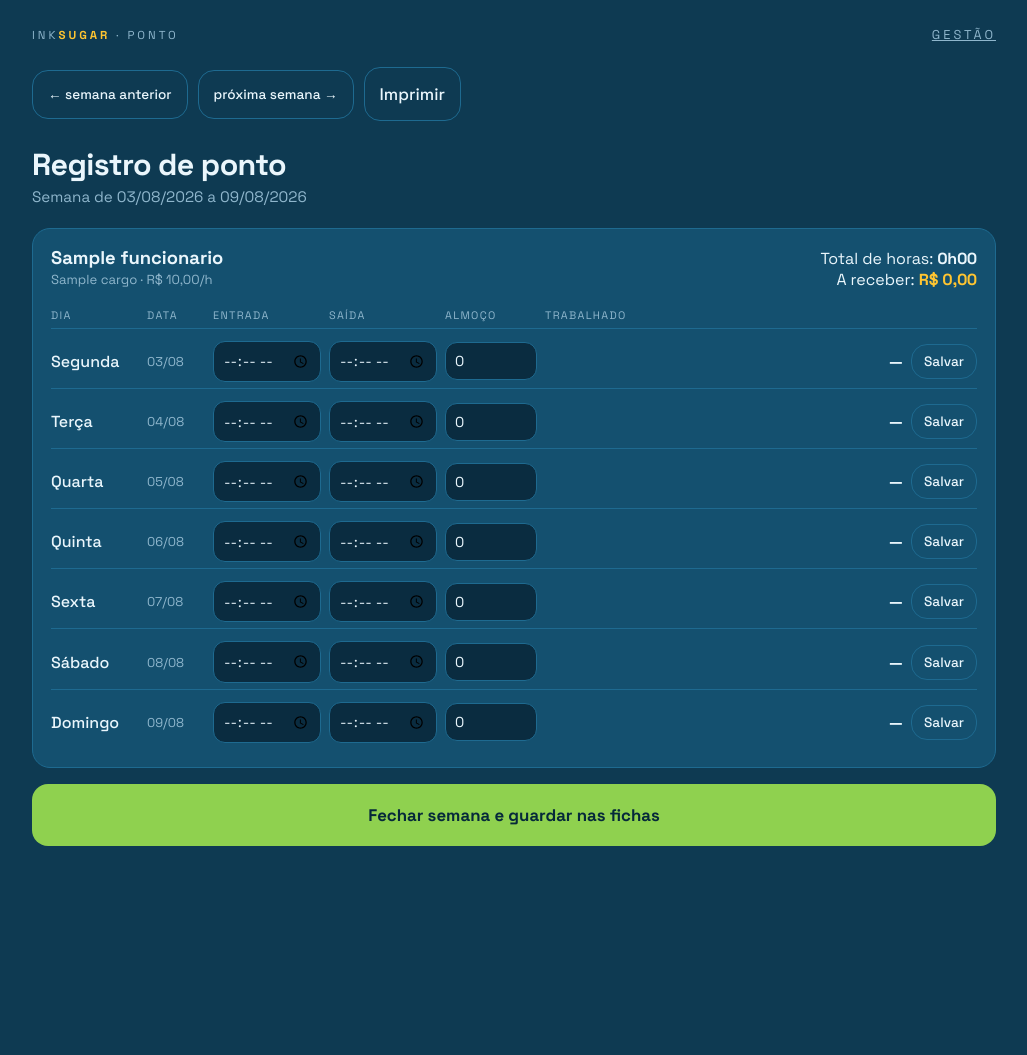
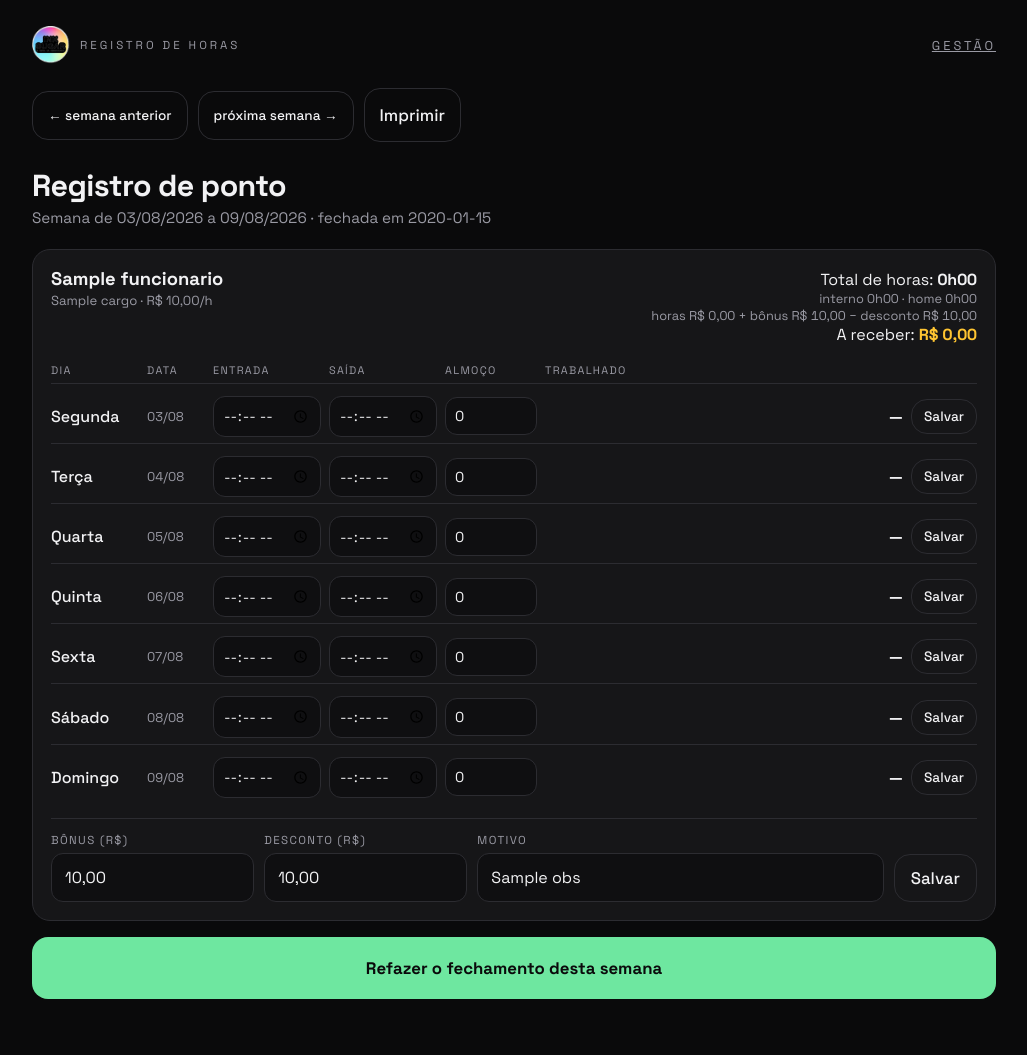
Before and after one commit to inksugar/ponto-inksugar, a Flask app: page /admin/semana in a window 1280 px wide. Shown: the whole page, without its empty margins (126-1153 px from the left). Before the commit the page ends 846 px from the top, so only its background shows below. Run offline with Flask 3, Linux system fonts and the light colour scheme; the visitor is signed in with stand-in values (Sample User, id 1); a database or web service that is not in the repository returns one stand-in record (values such as "Sample title"); some libraries are stand-ins or nearby versions.

Commit message:
Tema preto com logo, hibrido, bonus e desconto, sessao longa

```diff
--- a/app.py
+++ b/app.py
@@ -17,6 +17,7 @@ JORNADA_LIMITE = 420  # 7h em minutos
 
 app = Flask(__name__)
 app.secret_key = os.environ.get("SECRET_KEY", "troque-isso")
+app.permanent_session_lifetime = timedelta(days=30)
 
 DATABASE_URL = os.environ["DATABASE_URL"]
 ADMIN_SENHA = os.environ.get("ADMIN_SENHA", "inksugar")
@@ -43,6 +44,8 @@ def init_db():
                 nome TEXT NOT NULL,
                 cargo TEXT NOT NULL DEFAULT '',
                 valor_hora NUMERIC(10,2) NOT NULL DEFAULT 0,
+                hibrido BOOLEAN NOT NULL DEFAULT FALSE,
+                valor_hora_home NUMERIC(10,2) NOT NULL DEFAULT 0,
                 foto TEXT,
                 ativo BOOLEAN NOT NULL DEFAULT TRUE
             );
@@ -53,7 +56,8 @@ def init_db():
                 entrada TIMESTAMP,
                 saida TIMESTAMP,
                 almoco_min INTEGER NOT NULL DEFAULT 0,
-                minutos INTEGER
+                minutos INTEGER,
+                local TEXT NOT NULL DEFAULT 'interno'
             );
             CREATE TABLE IF NOT EXISTS fechamentos (
                 id SERIAL PRIMARY KEY,
@@ -62,10 +66,28 @@ def init_db():
                 fim DATE NOT NULL,
                 minutos INTEGER NOT NULL,
                 valor NUMERIC(10,2) NOT NULL,
+                bonus NUMERIC(10,2) NOT NULL DEFAULT 0,
+                desconto NUMERIC(10,2) NOT NULL DEFAULT 0,
+                obs TEXT DEFAULT '',
                 criado_em TIMESTAMP NOT NULL DEFAULT NOW(),
                 UNIQUE (funcionario_id, ini, fim)
             );
+            CREATE TABLE IF NOT EXISTS ajustes (
+                id SERIAL PRIMARY KEY,
+                funcionario_id INTEGER NOT NULL REFERENCES funcionarios(id) ON DELETE CASCADE,
+                ini DATE NOT NULL,
+                bonus NUMERIC(10,2) NOT NULL DEFAULT 0,
+                desconto NUMERIC(10,2) NOT NULL DEFAULT 0,
+                obs TEXT DEFAULT '',
+                UNIQUE (funcionario_id, ini)
+            );
             CREATE INDEX IF NOT EXISTS idx_pontos_dia ON pontos (dia);
+            ALTER TABLE funcionarios ADD COLUMN IF NOT EXISTS hibrido BOOLEAN NOT NULL DEFAULT FALSE;
+            ALTER TABLE funcionarios ADD COLUMN IF NOT EXISTS valor_hora_home NUMERIC(10,2) NOT NULL DEFAULT 0;
+            ALTER TABLE pontos ADD COLUMN IF NOT EXISTS local TEXT NOT NULL DEFAULT 'interno';
+            ALTER TABLE fechamentos ADD COLUMN IF NOT EXISTS bonus NUMERIC(10,2) NOT NULL DEFAULT 0;
+            ALTER TABLE fechamentos ADD COLUMN IF NOT EXISTS desconto NUMERIC(10,2) NOT NULL DEFAULT 0;
+            ALTER TABLE fechamentos ADD COLUMN IF NOT EXISTS obs TEXT DEFAULT '';
         """)
 
 
@@ -82,6 +104,16 @@ def hm(minutos):
         return "—"
     minutos = int(minutos)
     return f"{minutos // 60}h{minutos % 60:02d}"
+
+
+def dinheiro(txt):
+    txt = (txt or "0").strip().replace("R$", "").replace(" ", "")
+    if "," in txt:
+        txt = txt.replace(".", "").replace(",", ".")
+    try:
+        return round(float(txt), 2)
+    except ValueError:
+        return 0.0
 
 
 def brl(v):
@@ -195,14 +227,17 @@ def bater_saida(fid):
             almoco = max(0, min(240, int(request.form.get("almoco") or 0)))
         except ValueError:
             almoco = ALMOCO_PADRAO
+        local = request.form.get("local") if f["hibrido"] else "interno"
+        local = local if local in ("interno", "home") else "interno"
 
         almoco, minutos, ajustado = calcula(aberto["entrada"], n, almoco)
         cur.execute(
-            "UPDATE pontos SET saida=%s, almoco_min=%s, minutos=%s WHERE id=%s",
-            (n, almoco, minutos, aberto["id"]),
+            "UPDATE pontos SET saida=%s, almoco_min=%s, minutos=%s, local=%s WHERE id=%s",
+            (n, almoco, minutos, local, aberto["id"]),
         )
 
-    detalhe = f"{almoco} min de almoço registrados. Total do dia: {hm(minutos)}."
+    onde = " em home office" if local == "home" else ""
+    detalhe = f"{almoco} min de almoço registrados. Total do dia{onde}: {hm(minutos)}."
     aviso = ("A jornada passou de 7h, então o almoço foi ajustado para 30 min."
              if ajustado else None)
     return render_template("ok.html", f=f, tipo="Saída", cor="saida",
@@ -224,6 +259,7 @@ def admin_only(fn):
 def login():
     if request.method == "POST":
         if request.form.get("senha") == ADMIN_SENHA:
+            session.permanent = True
             session["admin"] = True
             return redirect(url_for("admin"))
         return render_template("login.html", erro="Senha incorreta.")
@@ -274,21 +310,26 @@ def salvar_funcionario():
     fid = request.form.get("id")
     nome = (request.form.get("nome") or "").strip()
     cargo = (request.form.get("cargo") or "").strip()
-    valor = (request.form.get("valor_hora") or "0").replace(".", "").replace(",", ".")
+    valor = dinheiro(request.form.get("valor_hora"))
+    hibrido = bool(request.form.get("hibrido"))
+    valor_home = dinheiro(request.form.get("valor_hora_home")) if hibrido else 0
     ativo = bool(request.form.get("ativo"))
     foto = request.form.get("foto") or None
 
     with db() as conn, conn.cursor() as cur:
         if fid:
             if foto:
-                cur.execute("UPDATE funcionarios SET nome=%s,cargo=%s,valor_hora=%s,ativo=%s,foto=%s WHERE id=%s",
-                            (nome, cargo, valor, ativo, foto, fid))
+                cur.execute("""UPDATE funcionarios SET nome=%s,cargo=%s,valor_hora=%s,
+                               hibrido=%s,valor_hora_home=%s,ativo=%s,foto=%s WHERE id=%s""",
+                            (nome, cargo, valor, hibrido, valor_home, ativo, foto, fid))
             else:
-                cur.execute("UPDATE funcionarios SET nome=%s,cargo=%s,valor_hora=%s,ativo=%s WHERE id=%s",
-                            (nome, cargo, valor, ativo, fid))
+                cur.execute("""UPDATE funcionarios SET nome=%s,cargo=%s,valor_hora=%s,
+                               hibrido=%s,valor_hora_home=%s,ativo=%s WHERE id=%s""",
+                            (nome, cargo, valor, hibrido, valor_home, ativo, fid))
         else:
-            cur.execute("INSERT INTO funcionarios (nome,cargo,valor_hora,foto) VALUES (%s,%s,%s,%s)",
-                        (nome, cargo, valor, foto))
+            cur.execute("""INSERT INTO funcionarios (nome,cargo,valor_hora,hibrido,valor_hora_home,foto)
+                           VALUES (%s,%s,%s,%s,%s,%s)""",
+                        (nome, cargo, valor, hibrido, valor_home, foto))
     return redirect(url_for("admin"))
 
 
@@ -309,13 +350,39 @@ def semana_do_funcionario(cur, fid, ini, fim):
     for r in cur.fetchall():
         regs.setdefault(r["dia"], []).append(r)
 
-    linhas, total = [], 0
+    linhas, interno, home = [], 0, 0
     for i in range(7):
         d = ini + timedelta(days=i)
         for r in regs.get(d, [None]):
-            total += (r["minutos"] or 0) if r else 0
+            if r and r["minutos"]:
+                if r["local"] == "home":
+                    home += r["minutos"]
+                else:
+                    interno += r["minutos"]
             linhas.append({"dia": DIAS[i], "data": d, "reg": r})
-    return linhas, total
+    return linhas, interno, home
+
+
+def ajuste_da_semana(cur, fid, ini):
+    cur.execute("SELECT * FROM ajustes WHERE funcionario_id=%s AND ini=%s", (fid, ini))
+    a = cur.fetchone()
+    return {
+        "bonus": float(a["bonus"]) if a else 0.0,
+        "desconto": float(a["desconto"]) if a else 0.0,
+        "obs": (a["obs"] if a else "") or "",
+    }
+
+
+def bloco_semana(cur, f, ini, fim):
+    linhas, interno, home = semana_do_funcionario(cur, f["id"], ini, fim)
+    aj = ajuste_da_semana(cur, f["id"], ini)
+    bruto = (interno / 60) * float(f["valor_hora"]) + (home / 60) * float(f["valor_hora_home"])
+    return {
+        "f": f, "linhas": linhas,
+        "interno": interno, "home": home, "total": interno + home,
+        "bruto": round(bruto, 2), "bonus": aj["bonus"], "desconto": aj["desconto"], "obs": aj["obs"],
+        "valor": round(bruto + aj["bonus"] - aj["desconto"], 2),
+    }
 
 
 @app.route("/admin/semana")
@@ -333,17 +400,33 @@ def semana():
             cur.execute("SELECT * FROM funcionarios WHERE ativo ORDER BY nome")
             equipe = cur.fetchall()
 
-        blocos = []
-        for f in equipe:
-            linhas, total = semana_do_funcionario(cur, f["id"], ini, fim)
-            blocos.append({
-                "f": f, "linhas": linhas, "total": total,
-                "valor": (total / 60) * float(f["valor_hora"]),
-            })
+        blocos = [bloco_semana(cur, f, ini, fim) for f in equipe]
+        cur.execute("SELECT * FROM fechamentos WHERE ini=%s ORDER BY criado_em DESC LIMIT 1", (ini,))
+        ja = cur.fetchone()
 
     return render_template("semana.html", blocos=blocos, ini=ini, fim=fim,
                            anterior=ini - timedelta(days=7), proxima=ini + timedelta(days=7),
-                           filtro=fid, total_geral=sum(b["valor"] for b in blocos))
+                           filtro=fid, total_geral=sum(b["valor"] for b in blocos),
+                           fechada=ja["criado_em"] if ja else None,
+                           confirmar=request.args.get("confirmar"))
+
+
+@app.route("/admin/semana/ajuste", methods=["POST"])
+@admin_only
+def salvar_ajuste():
+    fid = request.form["funcionario_id"]
+    ini = date.fromisoformat(request.form["ini"])
+    bonus = dinheiro(request.form.get("bonus"))
+    desconto = dinheiro(request.form.get("desconto"))
+    obs = (request.form.get("obs") or "").strip()[:200]
+    with db() as conn, conn.cursor() as cur:
+        cur.execute("""
+            INSERT INTO ajustes (funcionario_id, ini, bonus, desconto, obs)
+            VALUES (%s,%s,%s,%s,%s)
+            ON CONFLICT (funcionario_id, ini)
+            DO UPDATE SET bonus=EXCLUDED.bonus, desconto=EXCLUDED.desconto, obs=EXCLUDED.obs
+        """, (fid, ini, bonus, desconto, obs))
+    return redirect(request.form.get("voltar") or url_for("semana", ini=ini.isoformat()))
 
 
 @app.route("/admin/semana/fechar", methods=["POST"])
@@ -351,17 +434,25 @@ def semana():
 def fechar_semana():
     ini = date.fromisoformat(request.form["ini"])
     fim = ini + timedelta(days=6)
+    confirmado = request.form.get("confirmado")
+
     with db() as conn, conn.cursor(cursor_factory=psycopg2.extras.DictCursor) as cur:
+        if not confirmado:
+            cur.execute("SELECT 1 FROM fechamentos WHERE ini=%s LIMIT 1", (ini,))
+            if cur.fetchone():
+                return redirect(url_for("semana", ini=ini.isoformat(), confirmar=1))
+
         cur.execute("SELECT * FROM funcionarios WHERE ativo ORDER BY nome")
         for f in cur.fetchall():
-            _, total = semana_do_funcionario(cur, f["id"], ini, fim)
-            valor = round((total / 60) * float(f["valor_hora"]), 2)
+            b = bloco_semana(cur, f, ini, fim)
             cur.execute("""
-                INSERT INTO fechamentos (funcionario_id, ini, fim, minutos, valor)
-                VALUES (%s,%s,%s,%s,%s)
+                INSERT INTO fechamentos (funcionario_id, ini, fim, minutos, valor, bonus, desconto, obs)
+                VALUES (%s,%s,%s,%s,%s,%s,%s,%s)
                 ON CONFLICT (funcionario_id, ini, fim)
-                DO UPDATE SET minutos=EXCLUDED.minutos, valor=EXCLUDED.valor, criado_em=NOW()
-            """, (f["id"], ini, fim, total, valor))
+                DO UPDATE SET minutos=EXCLUDED.minutos, valor=EXCLUDED.valor,
+                              bonus=EXCLUDED.bonus, desconto=EXCLUDED.desconto,
+                              obs=EXCLUDED.obs, criado_em=NOW()
+            """, (f["id"], ini, fim, b["total"], b["valor"], b["bonus"], b["desconto"], b["obs"]))
     return redirect(url_for("semana", ini=ini.isoformat()))
 
 
@@ -453,6 +544,14 @@ def alertas():
                 return "nada a avisar"
             return whats("Ponto InkSugar: ainda sem entrada hoje — " + ", ".join(nomes))
 
+        if tipo == "fechamento":
+            ini, fim = semana_de(hoje() - timedelta(days=1))
+            cur.execute("SELECT 1 FROM fechamentos WHERE ini=%s LIMIT 1", (ini,))
+            if cur.fetchone():
+                return "semana ja fechada"
+            return whats(f"Ponto InkSugar: semana {ini.strftime('%d/%m')} a {fim.strftime('%d/%m')} "
+                         f"pronta pra fechar quando você puder.")
+
         cur.execute("""
             SELECT f.nome, p.dia FROM pontos p JOIN funcionarios f ON f.id=p.funcionario_id
             WHERE p.saida IS NULL ORDER BY p.dia
--- a/templates/base.html
+++ b/templates/base.html
@@ -3,16 +3,16 @@
 <head>
 <meta charset="utf-8">
 <meta name="viewport" content="width=device-width, initial-scale=1, viewport-fit=cover">
-<meta name="theme-color" content="#0E3A52">
-<title>{% block titulo %}Ponto{% endblock %} · InkSugar</title>
+<meta name="theme-color" content="#0A0A0B">
+<title>{% block titulo %}Registro de horas{% endblock %} · InkSugar</title>
 <link rel="preconnect" href="https://fonts.googleapis.com">
 <link rel="preconnect" href="https://fonts.gstatic.com" crossorigin>
 <link href="https://fonts.googleapis.com/css2?family=Space+Grotesk:wght@400;500;700&display=swap" rel="stylesheet">
 <style>
   :root{
-    --petrol:#0E3A52; --petrol2:#14506F; --linha:#1E6A90;
-    --verde:#8FD14F; --amarelo:#FFC531; --azul:#29B6F6; --vermelho:#FF6B6B;
-    --claro:#EAF6FC; --fraco:#8FB6CC;
+    --petrol:#0A0A0B; --petrol2:#161618; --linha:#2C2C31;
+    --verde:#6EE7A0; --amarelo:#FFC531; --azul:#5CC8FF; --vermelho:#FF7A7A;
+    --claro:#F2F2F4; --fraco:#9A9AA4;
   }
   *{box-sizing:border-box}
   body{
@@ -22,9 +22,10 @@
   a{color:var(--amarelo)}
   .wrap{max-width:560px;margin:0 auto;padding:26px 18px 44px}
   .wrap.larga{max-width:1000px}
-  .marca{font-size:.72rem;letter-spacing:.26em;text-transform:uppercase;color:var(--fraco);
-    margin-bottom:24px;display:flex;justify-content:space-between;align-items:center;gap:12px}
-  .marca b{color:var(--amarelo);font-weight:700}
+  .marca{margin-bottom:24px;display:flex;justify-content:space-between;align-items:center;gap:12px;
+    font-size:.72rem;letter-spacing:.26em;text-transform:uppercase;color:var(--fraco)}
+  .marca img{height:38px;width:auto;display:block}
+  .marca .rot{display:flex;align-items:center;gap:10px}
   h1{font-size:1.9rem;line-height:1.05;margin:0 0 6px;letter-spacing:-.02em}
   h2{font-size:1.05rem;margin:0 0 14px}
   .sub{color:var(--fraco);margin:0 0 22px;font-size:.95rem}
@@ -35,7 +36,7 @@
     border-radius:18px;border:1px solid transparent}
   .pessoa:hover,.pessoa:focus-visible{background:var(--petrol2);border-color:var(--linha)}
   .avatar{width:104px;height:104px;border-radius:50%;margin:0 auto 12px;display:grid;place-items:center;
-    font-size:2.1rem;font-weight:700;color:#0E3A52;background:var(--azul);overflow:hidden;
+    font-size:2.1rem;font-weight:700;color:#0A0A0B;background:var(--azul);overflow:hidden;
     border:3px solid var(--linha)}
   .avatar img{width:100%;height:100%;object-fit:cover}
   .avatar.sm{width:60px;height:60px;font-size:1.2rem;margin:0}
@@ -47,7 +48,7 @@
 
   .btn{display:block;width:100%;padding:20px;border:0;border-radius:16px;cursor:pointer;
     font:inherit;font-size:1.05rem;font-weight:700;text-align:center;text-decoration:none;
-    background:var(--azul);color:#06293A;margin-bottom:12px}
+    background:var(--azul);color:#0A0A0B;margin-bottom:12px}
   .btn.verde{background:var(--verde)}
   .btn.amarelo{background:var(--amarelo)}
   .btn.claro{background:transparent;border:1px solid var(--linha);color:var(--claro);font-weight:500;padding:15px}
@@ -56,13 +57,14 @@
   .selo{display:inline-block;padding:6px 14px;border-radius:99px;font-size:.72rem;font-weight:700;
     letter-spacing:.16em;text-transform:uppercase;color:#06293A}
   .selo.entrada{background:var(--verde)} .selo.saida{background:var(--azul)}
-  .aviso{background:#4A3300;border:1px solid var(--amarelo);color:#FFE9A8;padding:12px 14px;border-radius:12px;margin:14px 0;font-size:.9rem}
-  .alerta{background:#4A1A1A;border:1px solid var(--vermelho);padding:12px 14px;border-radius:12px;margin-bottom:16px;font-size:.9rem}
-  .erro{background:#4A1A1A;border:1px solid var(--vermelho);padding:12px 14px;border-radius:12px;margin-bottom:16px}
+  .selo{color:#0A0A0B}
+  .aviso{background:#2A2100;border:1px solid var(--amarelo);color:#FFE9A8;padding:12px 14px;border-radius:12px;margin:14px 0;font-size:.9rem}
+  .alerta{background:#2A0F0F;border:1px solid var(--vermelho);padding:12px 14px;border-radius:12px;margin-bottom:16px;font-size:.9rem}
+  .erro{background:#2A0F0F;border:1px solid var(--vermelho);padding:12px 14px;border-radius:12px;margin-bottom:16px}
 
   label{display:block;font-size:.72rem;text-transform:uppercase;letter-spacing:.12em;color:var(--fraco);margin-bottom:6px}
   input,select{width:100%;padding:13px;border-radius:12px;border:1px solid var(--linha);
-    background:#0A2C40;color:var(--claro);font:inherit;font-size:1rem}
+    background:#0F0F11;color:var(--claro);font:inherit;font-size:1rem}
   input:focus,select:focus,a:focus-visible,button:focus-visible{outline:2px solid var(--amarelo);outline-offset:2px}
   input[type=checkbox]{width:auto;transform:scale(1.35)}
 
@@ -80,6 +82,19 @@
   tr:last-child td{border-bottom:0}
   .num{text-align:right;font-variant-numeric:tabular-nums}
   .mini{font-size:.8rem;color:var(--fraco)}
+  .quadro{text-transform:none;letter-spacing:0;display:flex;gap:8px;align-items:center;
+    margin:0;padding:12px;border:1px solid var(--linha);border-radius:12px;color:var(--claro)}
+  .escolha{display:grid;grid-template-columns:1fr 1fr;gap:10px}
+  .escolha label{margin:0;cursor:pointer}
+  .escolha input{position:absolute;opacity:0;width:0;height:0}
+  .escolha span{display:block;padding:16px 8px;text-align:center;border-radius:14px;
+    border:1px solid var(--linha);font-size:1rem;text-transform:none;letter-spacing:0;color:var(--claro)}
+  .escolha input:checked+span{background:var(--amarelo);color:#0A0A0B;font-weight:700;border-color:var(--amarelo)}
+  .escolha input:focus-visible+span{outline:2px solid var(--amarelo);outline-offset:2px}
+  .ajuste{display:grid;gap:10px;grid-template-columns:1fr 1fr 2fr auto;align-items:end;margin-top:14px;
+    padding-top:14px;border-top:1px solid var(--linha)}
+  .ajuste .btn{width:auto;margin:0;padding:12px 16px}
+  @media (max-width:760px){.ajuste{grid-template-columns:1fr 1fr}.ajuste .btn{grid-column:1/3}}
   .grade{display:grid;gap:12px;grid-template-columns:1fr 1fr}
   .tab-reg{display:flex;flex-direction:column;gap:6px}
   .linha-reg{display:grid;gap:8px;align-items:center;
@@ -103,7 +118,9 @@
   .barra a{font-size:.85rem}
   @media (max-width:700px){.grade{grid-template-columns:1fr}}
 
+  .so-print{display:none}
   @media print{
+    .so-print{display:block}
     body{background:#fff;color:#000}
     .marca,.barra,.noprint{display:none!important}
     .card{border:1px solid #999;background:#fff;break-inside:avoid;margin-bottom:14px}
@@ -120,7 +137,10 @@
 </head>
 <body>
 <div class="wrap {% block larga %}{% endblock %}">
-  <div class="marca"><span>Ink<b>Sugar</b> · Ponto</span>{% block canto %}{% endblock %}</div>
+  <div class="marca">
+    <span class="rot"><img src="/static/logo.png" alt="InkSugar"> Registro de horas</span>
+    {% block canto %}{% endblock %}
+  </div>
   {% block conteudo %}{% endblock %}
 </div>
 </body>
--- a/templates/ponto.html
+++ b/templates/ponto.html
@@ -1,10 +1,10 @@
 {% extends "base.html" %}
 {% from "_avatar.html" import avatar %}
-{% block titulo %}Bater ponto{% endblock %}
+{% block titulo %}Registro de horas{% endblock %}
 {% block larga %}larga{% endblock %}
 {% block canto %}<a href="/admin" class="mini">gestão</a>{% endblock %}
 {% block conteudo %}
-<h1>Bater ponto</h1>
+<h1>Registro de horas</h1>
 <p class="sub">Toque na sua foto.</p>
 
 {% if equipe %}
--- a/templates/semana.html
+++ b/templates/semana.html
@@ -12,7 +12,20 @@
 </div>
 
 <h1>Registro de ponto</h1>
-<p class="sub">Semana de {{ ini.strftime('%d/%m/%Y') }} a {{ fim.strftime('%d/%m/%Y') }}</p>
+<p class="sub">Semana de {{ ini.strftime('%d/%m/%Y') }} a {{ fim.strftime('%d/%m/%Y') }}{% if fechada %} · fechada em {{ fechada.strftime('%d/%m/%Y às %H:%M') }}{% endif %}</p>
+
+{% if confirmar %}
+<div class="aviso noprint">
+  <b>Essa semana já foi fechada</b> em {{ fechada.strftime('%d/%m/%Y às %H:%M') }}.
+  Fechar de novo atualiza os valores guardados nas fichas com o que está na tela agora.
+  <form method="post" action="/admin/semana/fechar" style="margin-top:12px">
+    <input type="hidden" name="ini" value="{{ ini }}">
+    <input type="hidden" name="confirmado" value="1">
+    <button class="btn verde" type="submit">Sim, atualizar o fechamento</button>
+    <a class="btn claro" href="/admin/semana?ini={{ ini }}">Deixar como está</a>
+  </form>
+</div>
+{% endif %}
 
 {% for b in blocos %}
 <div class="card">
@@ -23,6 +36,10 @@
     </div>
     <div class="num">
       <div>Total de horas: <b>{{ hm(b.total) }}</b></div>
+      {% if b.f.hibrido %}
+      <div class="mini">interno {{ hm(b.interno) }} · home {{ hm(b.home) }}</div>
+      {% endif %}
+      <div class="mini">horas {{ brl(b.bruto) }}{% if b.bonus %} + bônus {{ brl(b.bonus) }}{% endif %}{% if b.desconto %} − desconto {{ brl(b.desconto) }}{% endif %}</div>
       <div>A receber: <b style="color:var(--amarelo)">{{ brl(b.valor) }}</b></div>
     </div>
   </div>
@@ -56,6 +73,17 @@
     </form>
     {% endfor %}
   </div>
+
+  <form method="post" action="/admin/semana/ajuste" class="ajuste noprint">
+    <input type="hidden" name="funcionario_id" value="{{ b.f.id }}">
+    <input type="hidden" name="ini" value="{{ ini }}">
+    <input type="hidden" name="voltar" value="/admin/semana?ini={{ ini }}{% if filtro %}&f={{ filtro }}{% endif %}">
+    <div><label>Bônus (R$)</label><input name="bonus" value="{{ '%.2f'|format(b.bonus)|replace('.', ',') }}"></div>
+    <div><label>Desconto (R$)</label><input name="desconto" value="{{ '%.2f'|format(b.desconto)|replace('.', ',') }}"></div>
+    <div><label>Motivo</label><input name="obs" value="{{ b.obs }}" placeholder="opcional"></div>
+    <button class="btn claro" type="submit">Salvar</button>
+  </form>
+  {% if b.obs %}<p class="mini so-print">Bônus/desconto: {{ b.obs }}</p>{% endif %}
 </div>
 {% endfor %}
 
@@ -68,6 +96,6 @@
 
 <form method="post" action="/admin/semana/fechar" class="noprint">
   <input type="hidden" name="ini" value="{{ ini }}">
-  <button class="btn verde" type="submit" onclick="return confirm('Fechar a semana e guardar na ficha de cada um?')">Fechar semana e guardar nas fichas</button>
+  <button class="btn verde" type="submit">{% if fechada %}Refazer o fechamento desta semana{% else %}Fechar semana e guardar nas fichas{% endif %}</button>
 </form>
 {% endblock %}
```
Also changed, not shown: templates/admin.html (+21 -5 lines), templates/almoco.html (+9 -0 lines), static/logo.png (added).
